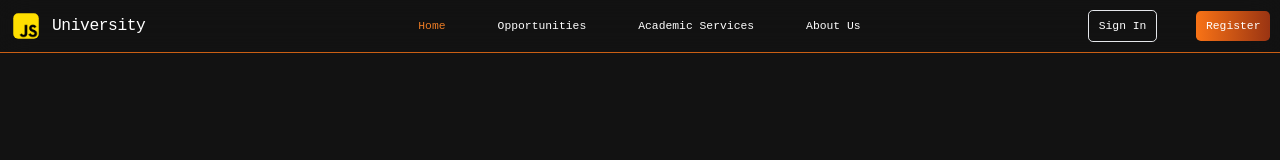
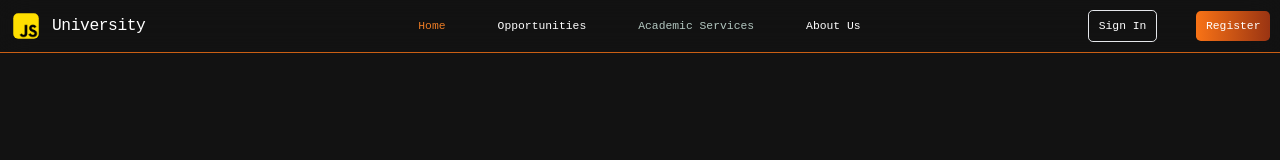
Before and after one commit to am-three/webTest, a React (Vite) app: page / in a window 1280 px wide. Shown: the top 160 px of the page. Built offline with nearby package versions, Linux system fonts and the light colour scheme.

Commit message:
7th update- nav button disabled

```diff
--- a/src/components/AcdemicService.jsx
+++ b/src/components/AcdemicService.jsx
@@ -58,6 +58,7 @@ const AcdemicService = () => {
 
 export default AcdemicService
 
+
 export const serviceLoader = async () => {
     const res = await fetch('http://localhost:5000/services');
 
--- a/src/components/Navbar.jsx
+++ b/src/components/Navbar.jsx
@@ -42,7 +42,14 @@ const Navbar = () => {
 
                             <NavLink to={item.to} >
                                 <li key={index} onClick={() => navigate('', { replace: true })}>
-                                    <a href={item.href} > {item.label} </a>
+                                    <button href={item.href} key={item.key} disabled={item.disabled} style={{
+                                        color: item.disabled ? '#b3c7c0' : '',
+                                        cursor: item.disabled ? 'not-allowed' : 'pointer'
+                                    }} >
+
+                                        {item.label}
+
+                                    </button>
 
                                     {/* <Link> {item.label} </Link> */}
 
--- a/src/constants/index.jsx
+++ b/src/constants/index.jsx
@@ -12,12 +12,13 @@ import ptner3 from '../assets/profile-pictures/ptner3.png';
 import ptner4 from '../assets/profile-pictures/ptner4.png';
 import ptner5 from '../assets/profile-pictures/ptner5.png';
 import ptner6 from '../assets/profile-pictures/ptner6.png';
+import { Key } from 'lucide-react';
 
 export const navItems = [
   { label: "Home", href: "#", to: '/' },
   // { label: "Services", href: "#", to: 'service' },
   { label: "Opportunities", href: "#", to: 'opportunities' },
-  { label: "Academic Services", href: "#", to: 'acdemicservice' },
+  { label: "Academic Services", href: "#", to: 'acdemicservice', disabled: true },
   { label: "About Us", href: "#", to: 'aboutus' },
 ];
 
```
